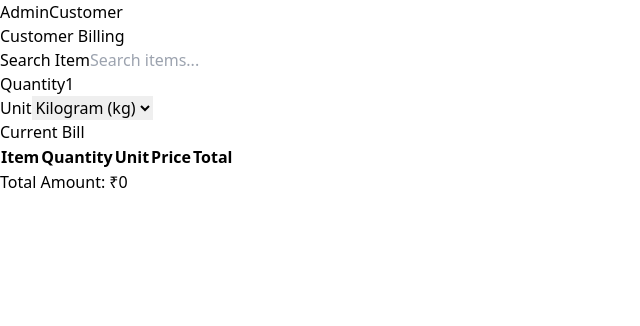
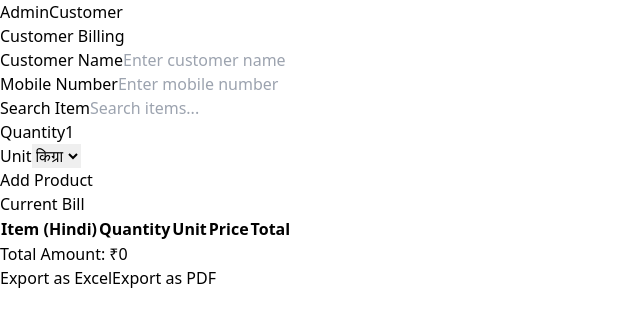
Before and after one commit to Jatin-Purbia/retail_shop, a React (Vite) app: page / in a window 1280 px wide. Shown: the top 326 px of the page, without its empty margins (0-640 px from the left). Built offline with nearby package versions, Linux system fonts and the light colour scheme.

Commit message:
fixed customer page

```diff
--- a/package.json
+++ b/package.json
@@ -10,9 +10,12 @@
     "preview": "vite preview"
   },
   "dependencies": {
+    "jspdf": "^3.0.1",
+    "jspdf-autotable": "^5.0.2",
     "react": "^18.2.0",
     "react-dom": "^18.2.0",
-    "react-router-dom": "^6.30.0"
+    "react-router-dom": "^6.30.0",
+    "xlsx": "^0.18.5"
   },
   "devDependencies": {
     "@types/react": "^18.2.64",
--- a/src/pages/CustomerPage.jsx
+++ b/src/pages/CustomerPage.jsx
@@ -1,4 +1,7 @@
-import React, { useState } from 'react';
+import React, { useState, useRef } from 'react';
+// import * as XLSX from 'xlsx';
+// import jsPDF from 'jspdf';
+// import 'jspdf-autotable';
 
 // Import the same inventory from AdminPage
 const inventory = [
@@ -59,59 +62,136 @@ const inventory = [
 function CustomerPage() {
   const [searchTerm, setSearchTerm] = useState('');
   const [quantity, setQuantity] = useState(1);
-  const [selectedUnit, setSelectedUnit] = useState('kg');
+  const [selectedUnit, setSelectedUnit] = useState('किग्रा');
   const [cart, setCart] = useState([]);
   const [filteredItems, setFilteredItems] = useState([]);
+  const [customerName, setCustomerName] = useState('');
+  const [customerMobile, setCustomerMobile] = useState('');
+  const [highlightedIndex, setHighlightedIndex] = useState(-1);
+  const searchInputRef = useRef(null);
+  const [selectedItem, setSelectedItem] = useState(null);
 
   const handleSearch = (e) => {
     const value = e.target.value;
     setSearchTerm(value);
-
     const filtered = inventory.filter(item =>
       item.name.toLowerCase().includes(value.toLowerCase()) ||
       item.hindiName.includes(value)
     );
     setFilteredItems(filtered);
+    setHighlightedIndex(filtered.length > 0 ? 0 : -1);
+    setSelectedItem(null);
   };
 
-  const handleAddToCart = (item) => {
+  const handleAddToCart = () => {
+    if (!selectedItem) return;
     const cartItem = {
-      ...item,
+      ...selectedItem,
       quantity,
       unit: selectedUnit,
-      total: item.price * quantity
+      total: selectedItem.price * quantity
     };
     setCart([...cart, cartItem]);
     setSearchTerm('');
+    setFilteredItems([]);
     setQuantity(1);
+    setHighlightedIndex(-1);
+    setSelectedItem(null);
+    if (searchInputRef.current) searchInputRef.current.focus();
+  };
+
+  const handleKeyDown = (e) => {
+    if (!filteredItems.length) return;
+    if (e.key === 'ArrowDown') {
+      e.preventDefault();
+      setHighlightedIndex((prev) => {
+        const next = (prev + 1) % filteredItems.length;
+        setSelectedItem(filteredItems[next]);
+        return next;
+      });
+    } else if (e.key === 'ArrowUp') {
+      e.preventDefault();
+      setHighlightedIndex((prev) => {
+        const next = (prev - 1 + filteredItems.length) % filteredItems.length;
+        setSelectedItem(filteredItems[next]);
+        return next;
+      });
+    } else if (e.key === 'Enter') {
+      e.preventDefault();
+      if (highlightedIndex >= 0) {
+        setSelectedItem(filteredItems[highlightedIndex]);
+        setSearchTerm(filteredItems[highlightedIndex].hindiName + ' (' + filteredItems[highlightedIndex].name + ')');
+        setFilteredItems([]);
+      }
+    }
+  };
+
+  const handleRecommendationClick = (item, idx) => {
+    setHighlightedIndex(idx);
+    setSelectedItem(item);
+    setSearchTerm(item.hindiName + ' (' + item.name + ')');
+    setFilteredItems([]);
   };
 
   const calculateTotal = () => {
     return cart.reduce((sum, item) => sum + item.total, 0);
   };
 
+  // Placeholder export handlers
+  const handleExportPDF = () => {
+    alert('Export to PDF will be implemented after installing jspdf and jspdf-autotable.');
+  };
+  const handleExportExcel = () => {
+    alert('Export to Excel will be implemented after installing xlsx.');
+  };
+
   return (
-    <div className="max-w-4xl mx-auto">
-      <div className="bg-white shadow rounded-lg p-6 mb-6">
-        <h1 className="text-2xl font-bold mb-6">Customer Billing</h1>
-
-        <div className="grid grid-cols-1 md:grid-cols-3 gap-4 mb-6">
+    <div className="max-w-5xl mx-auto py-8">
+      <div className="bg-gradient-to-br from-blue-50 to-blue-100 shadow-xl rounded-2xl p-8 mb-8 border border-blue-200">
+        <h1 className="text-3xl font-bold mb-6 text-blue-800 text-center tracking-wide">Customer Billing</h1>
+        <div className="flex flex-col md:flex-row md:space-x-8 mb-6">
+          <div className="flex-1 mb-4 md:mb-0">
+            <label className="block text-sm font-semibold text-blue-700 mb-1">Customer Name</label>
+            <input
+              type="text"
+              value={customerName}
+              onChange={e => setCustomerName(e.target.value)}
+              className="w-full px-4 py-2 border border-blue-300 rounded-lg focus:outline-none focus:ring-2 focus:ring-blue-400 bg-white"
+              placeholder="Enter customer name"
+            />
+          </div>
+          <div className="flex-1">
+            <label className="block text-sm font-semibold text-blue-700 mb-1">Mobile Number</label>
+            <input
+              type="text"
+              value={customerMobile}
+              onChange={e => setCustomerMobile(e.target.value)}
+              className="w-full px-4 py-2 border border-blue-300 rounded-lg focus:outline-none focus:ring-2 focus:ring-blue-400 bg-white"
+              placeholder="Enter mobile number"
+              maxLength={10}
+            />
+          </div>
+        </div>
+        <div className="grid grid-cols-1 md:grid-cols-3 gap-6 mb-8 items-end">
           <div>
-            <label className="block text-sm font-medium text-gray-700 mb-1">Search Item</label>
+            <label className="block text-sm font-semibold text-blue-700 mb-1">Search Item</label>
             <input
               type="text"
               value={searchTerm}
               onChange={handleSearch}
-              className="w-full px-3 py-2 border border-gray-300 rounded-md focus:outline-none focus:ring-2 focus:ring-blue-500"
+              onKeyDown={handleKeyDown}
+              ref={searchInputRef}
+              className="w-full px-4 py-2 border border-blue-300 rounded-lg focus:outline-none focus:ring-2 focus:ring-blue-400 bg-white"
               placeholder="Search items..."
             />
             {searchTerm && filteredItems.length > 0 && (
-              <div className="mt-2 border rounded-md shadow-sm">
-                {filteredItems.map(item => (
+              <div className="mt-2 border rounded-lg shadow bg-white max-h-48 overflow-y-auto z-10 relative">
+                {filteredItems.map((item, idx) => (
                   <div
                     key={item.id}
-                    className="p-2 hover:bg-gray-100 cursor-pointer"
-                    onClick={() => handleAddToCart(item)}
+                    className={`p-2 cursor-pointer text-blue-800 ${idx === highlightedIndex ? 'bg-blue-200' : 'hover:bg-blue-100'}`}
+                    onMouseEnter={() => setHighlightedIndex(idx)}
+                    onMouseDown={() => handleRecommendationClick(item, idx)}
                   >
                     {item.hindiName} ({item.name})
                   </div>
@@ -119,65 +199,88 @@ function CustomerPage() {
               </div>
             )}
           </div>
-
           <div>
-            <label className="block text-sm font-medium text-gray-700 mb-1">Quantity</label>
+            <label className="block text-sm font-semibold text-blue-700 mb-1">Quantity</label>
             <input
               type="number"
               value={quantity}
-              onChange={(e) => setQuantity(Math.max(1, parseInt(e.target.value) || 1))}
-              className="w-full px-3 py-2 border border-gray-300 rounded-md focus:outline-none focus:ring-2 focus:ring-blue-500"
+              onChange={e => setQuantity(Math.max(1, parseInt(e.target.value) || 1))}
+              className="w-full px-4 py-2 border border-blue-300 rounded-lg focus:outline-none focus:ring-2 focus:ring-blue-400 bg-white"
               min="1"
             />
           </div>
-
-          <div>
-            <label className="block text-sm font-medium text-gray-700 mb-1">Unit</label>
-            <select
-              value={selectedUnit}
-              onChange={(e) => setSelectedUnit(e.target.value)}
-              className="w-full px-3 py-2 border border-gray-300 rounded-md focus:outline-none focus:ring-2 focus:ring-blue-500"
+          <div className="flex gap-2 items-end">
+            <div className="flex-1">
+              <label className="block text-sm font-semibold text-blue-700 mb-1">Unit</label>
+              <select
+                value={selectedUnit}
+                onChange={e => setSelectedUnit(e.target.value)}
+                className="w-full px-4 py-2 border border-blue-300 rounded-lg focus:outline-none focus:ring-2 focus:ring-blue-400 bg-white"
+              >
+                <option value="किग्रा">किग्रा</option>
+                <option value="ग्राम">ग्राम</option>
+                <option value="पीपा">पीपा</option>
+                <option value="गड्डी">गड्डी</option>
+                <option value="नग">नग</option>
+                <option value="पैकेट">पैकेट</option>
+                <option value="1">1</option>
+                <option value="3">3</option>
+                <option value="5">5</option>
+                <option value="16">16</option>
+              </select>
+            </div>
+            <button
+              type="button"
+              onClick={handleAddToCart}
+              className="ml-2 px-6 py-2 bg-blue-600 text-white rounded-lg font-semibold shadow hover:bg-blue-700 transition"
+              disabled={!selectedItem}
             >
-              <option value="kg">Kilogram (kg)</option>
-              <option value="gram">Gram (g)</option>
-              <option value="liter">Liter (L)</option>
-              <option value="ml">Milliliter (ml)</option>
-              <option value="piece">Piece</option>
-              <option value="dozen">Dozen</option>
-              <option value="packet">Packet</option>
-            </select>
+              Add Product
+            </button>
           </div>
         </div>
-
-        <div className="mt-8">
-          <h2 className="text-xl font-semibold mb-4">Current Bill</h2>
-          <div className="overflow-x-auto">
-            <table className="min-w-full divide-y divide-gray-200">
-              <thead className="bg-gray-50">
+        <div className="mt-10">
+          <h2 className="text-2xl font-semibold mb-4 text-blue-700">Current Bill</h2>
+          <div className="overflow-x-auto rounded-lg border border-blue-200 bg-white">
+            <table className="min-w-full divide-y divide-blue-100">
+              <thead className="bg-blue-50">
                 <tr>
-                  <th className="px-6 py-3 text-left text-xs font-medium text-gray-500 uppercase">Item</th>
-                  <th className="px-6 py-3 text-left text-xs font-medium text-gray-500 uppercase">Quantity</th>
-                  <th className="px-6 py-3 text-left text-xs font-medium text-gray-500 uppercase">Unit</th>
-                  <th className="px-6 py-3 text-left text-xs font-medium text-gray-500 uppercase">Price</th>
-                  <th className="px-6 py-3 text-left text-xs font-medium text-gray-500 uppercase">Total</th>
+                  <th className="px-6 py-3 text-left text-xs font-bold text-blue-700 uppercase">Item (Hindi)</th>
+                  <th className="px-6 py-3 text-left text-xs font-bold text-blue-700 uppercase">Quantity</th>
+                  <th className="px-6 py-3 text-left text-xs font-bold text-blue-700 uppercase">Unit</th>
+                  <th className="px-6 py-3 text-left text-xs font-bold text-blue-700 uppercase">Price</th>
+                  <th className="px-6 py-3 text-left text-xs font-bold text-blue-700 uppercase">Total</th>
                 </tr>
               </thead>
-              <tbody className="bg-white divide-y divide-gray-200">
+              <tbody className="bg-white divide-y divide-blue-100">
                 {cart.map((item, index) => (
                   <tr key={index}>
-                    <td className="px-6 py-4 whitespace-nowrap text-sm font-medium text-gray-900">{item.hindiName}</td>
-                    <td className="px-6 py-4 whitespace-nowrap text-sm text-gray-500">{item.quantity}</td>
-                    <td className="px-6 py-4 whitespace-nowrap text-sm text-gray-500">{item.unit}</td>
-                    <td className="px-6 py-4 whitespace-nowrap text-sm text-gray-500">₹{item.price}</td>
-                    <td className="px-6 py-4 whitespace-nowrap text-sm text-gray-500">₹{item.total}</td>
+                    <td className="px-6 py-4 whitespace-nowrap text-sm font-medium text-blue-900">{item.hindiName}</td>
+                    <td className="px-6 py-4 whitespace-nowrap text-sm text-blue-700">{item.quantity}</td>
+                    <td className="px-6 py-4 whitespace-nowrap text-sm text-blue-700">{item.unit}</td>
+                    <td className="px-6 py-4 whitespace-nowrap text-sm text-blue-700">₹{item.price}</td>
+                    <td className="px-6 py-4 whitespace-nowrap text-sm text-blue-700">₹{item.total}</td>
                   </tr>
                 ))}
               </tbody>
             </table>
           </div>
-
-          <div className="mt-4 text-right">
-            <p className="text-lg font-semibold">Total Amount: ₹{calculateTotal()}</p>
+          <div className="mt-6 flex flex-col md:flex-row justify-between items-center gap-4">
+            <p className="text-xl font-bold text-blue-800">Total Amount: ₹{calculateTotal()}</p>
+            <div className="flex gap-4">
+              <button
+                className="px-6 py-2 bg-green-600 text-white rounded-lg font-semibold shadow hover:bg-green-700 transition"
+                onClick={handleExportExcel}
+              >
+                Export as Excel
+              </button>
+              <button
+                className="px-6 py-2 bg-red-600 text-white rounded-lg font-semibold shadow hover:bg-red-700 transition"
+                onClick={handleExportPDF}
+              >
+                Export as PDF
+              </button>
+            </div>
           </div>
         </div>
       </div>
```
Also changed, not shown: 1 other file (tests, documents, lock files or other folders).
